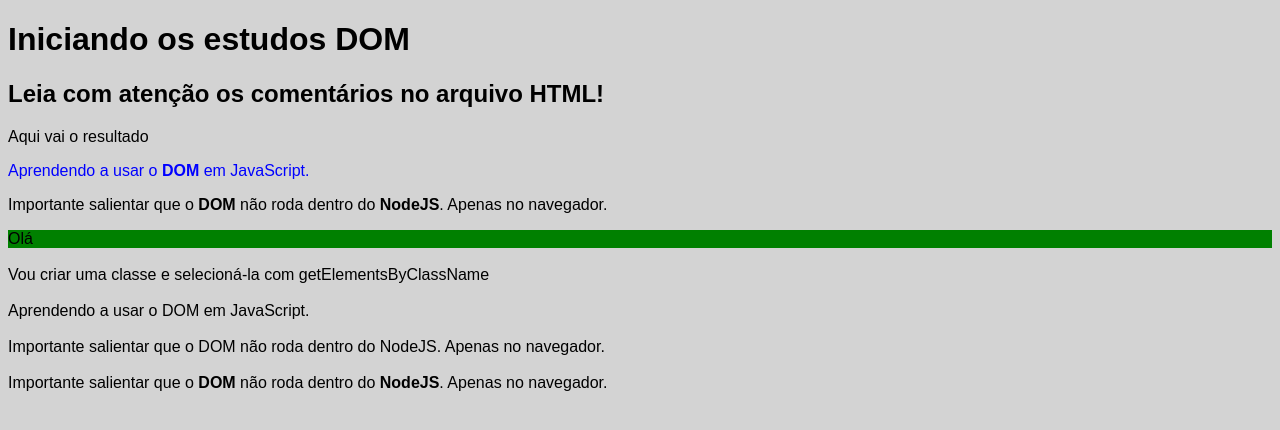
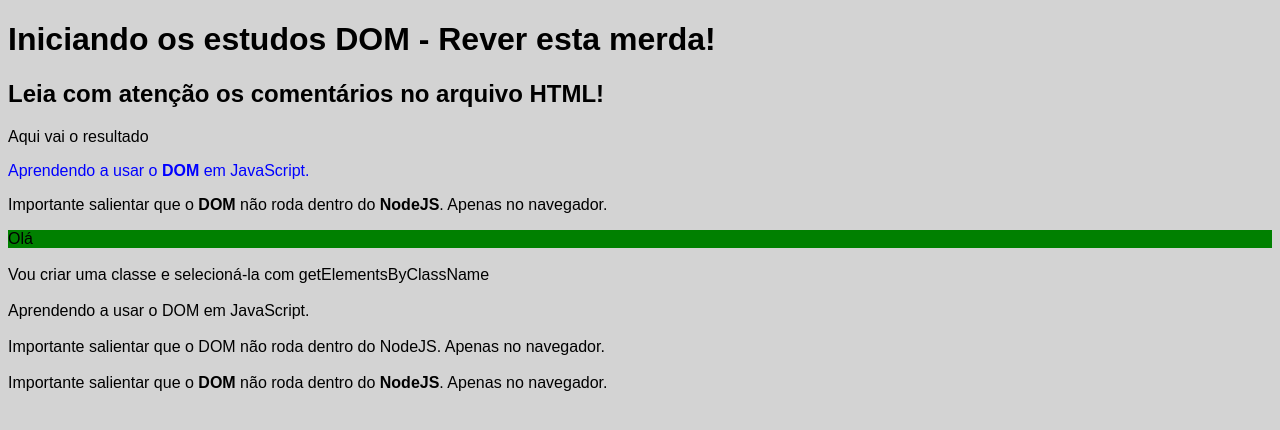
Before and after one commit to CristianoLiraGit/JavaScript, a plain HTML site: page aula09/index.html in a window 1280 px wide. Drawn offline with Linux system fonts and the light colour scheme.

Commit message:
Update index.html

```diff
--- a/aula09/index.html
+++ b/aula09/index.html
@@ -14,7 +14,7 @@
     </style>
 </head>
 <body>
-    <h1>Iniciando os estudos DOM</h1>
+    <h1>Iniciando os estudos DOM - <strong>Rever esta merda!</strong></h1>
     <h2>Leia com atenção os comentários no arquivo HTML!</h2>
     <p>Aqui vai o resultado</p>
     <p>Aprendendo a usar o <strong>DOM</strong> em JavaScript. </p>
```
